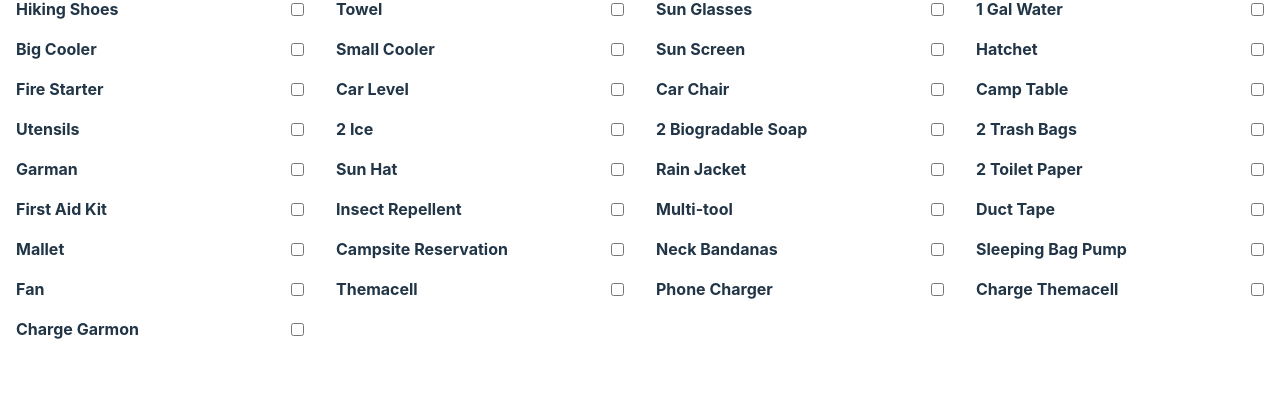
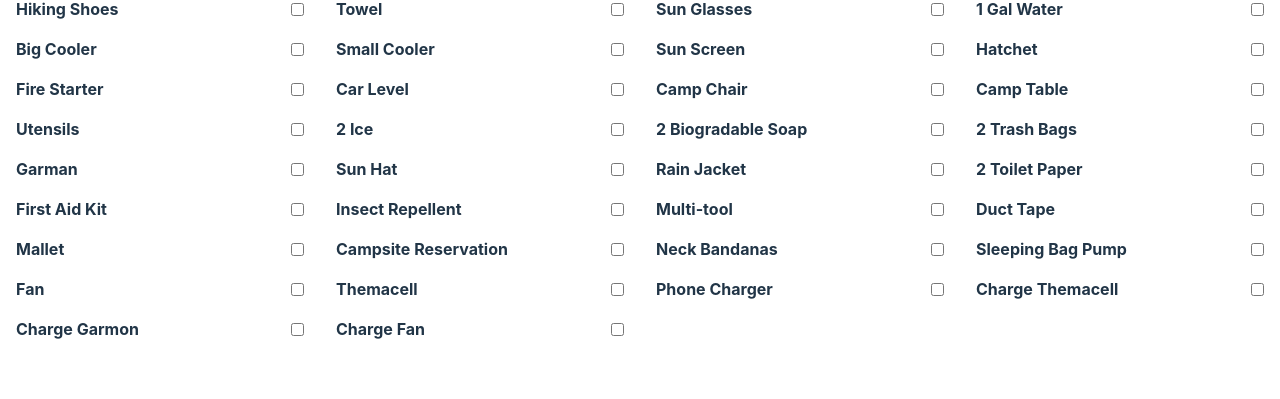
Before and after one commit to Jpatrick6420/checklist, a React (Vite) app: page / in a window 1280 px wide. Shown: the part 286-685 px from the top of the page. Built offline with nearby package versions, Linux system fonts and the light colour scheme.

Commit message:
added more items

```diff
--- a/src/data/itemData.js
+++ b/src/data/itemData.js
@@ -364,7 +364,7 @@ const items = [
   },
   {
     id: 36,
-    name: "car chair",
+    name: "camp chair",
     coldMonths: true,
     hotMonths: true,
     shoulderSeason: true,
@@ -650,6 +650,18 @@ const items = [
     kayaking: false,
     dispersedCamping: true,
   },
+  {
+    id: 62,
+    name: "charge fan",
+    coldMonths: true,
+    hotMonths: true,
+    shoulderSeason: true,
+    packed: false,
+    quantity: 1,
+    biking: false,
+    kayaking: false,
+    dispersedCamping: false,
+  },
 ];
 
 export { items };
```
